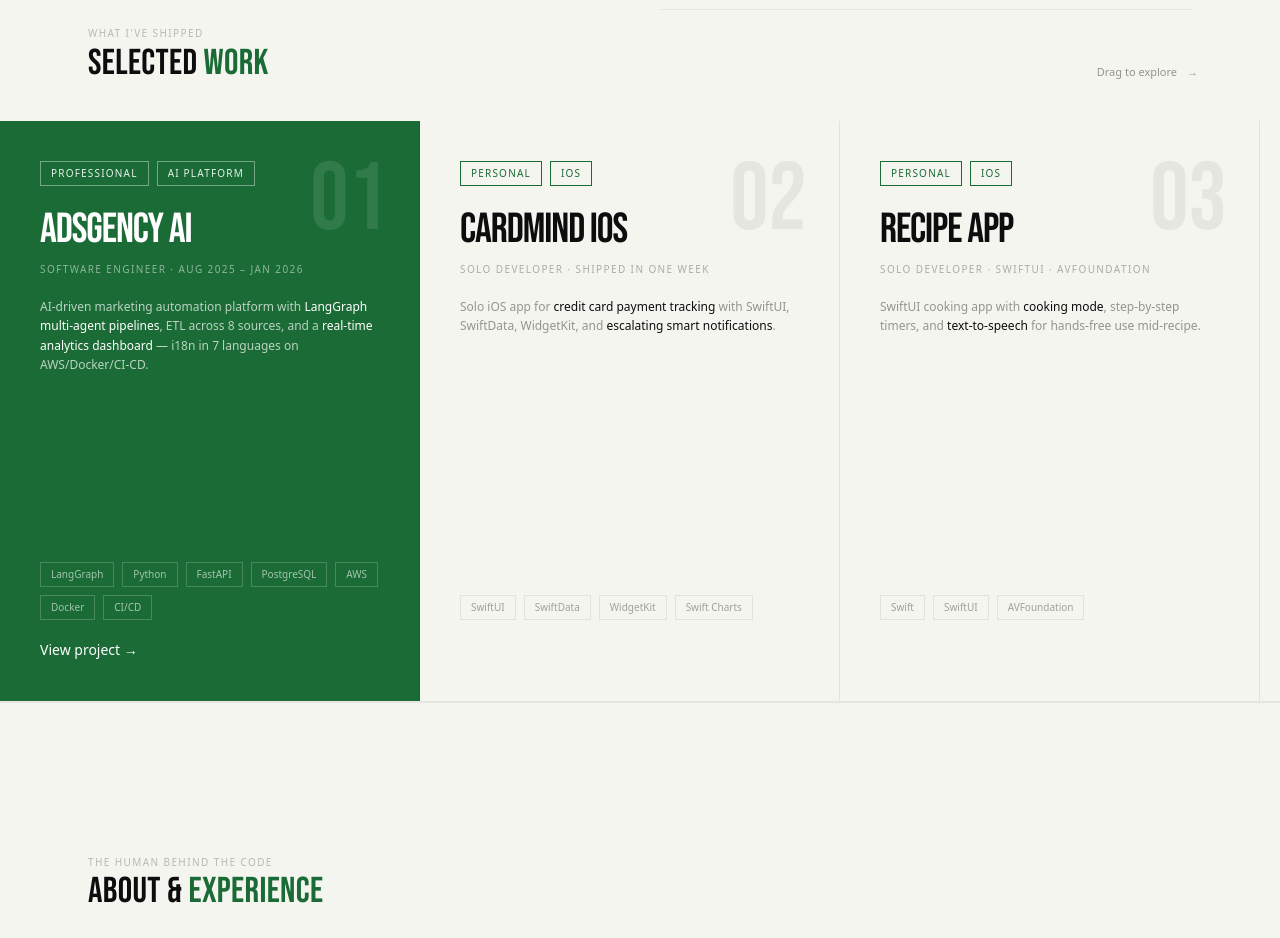
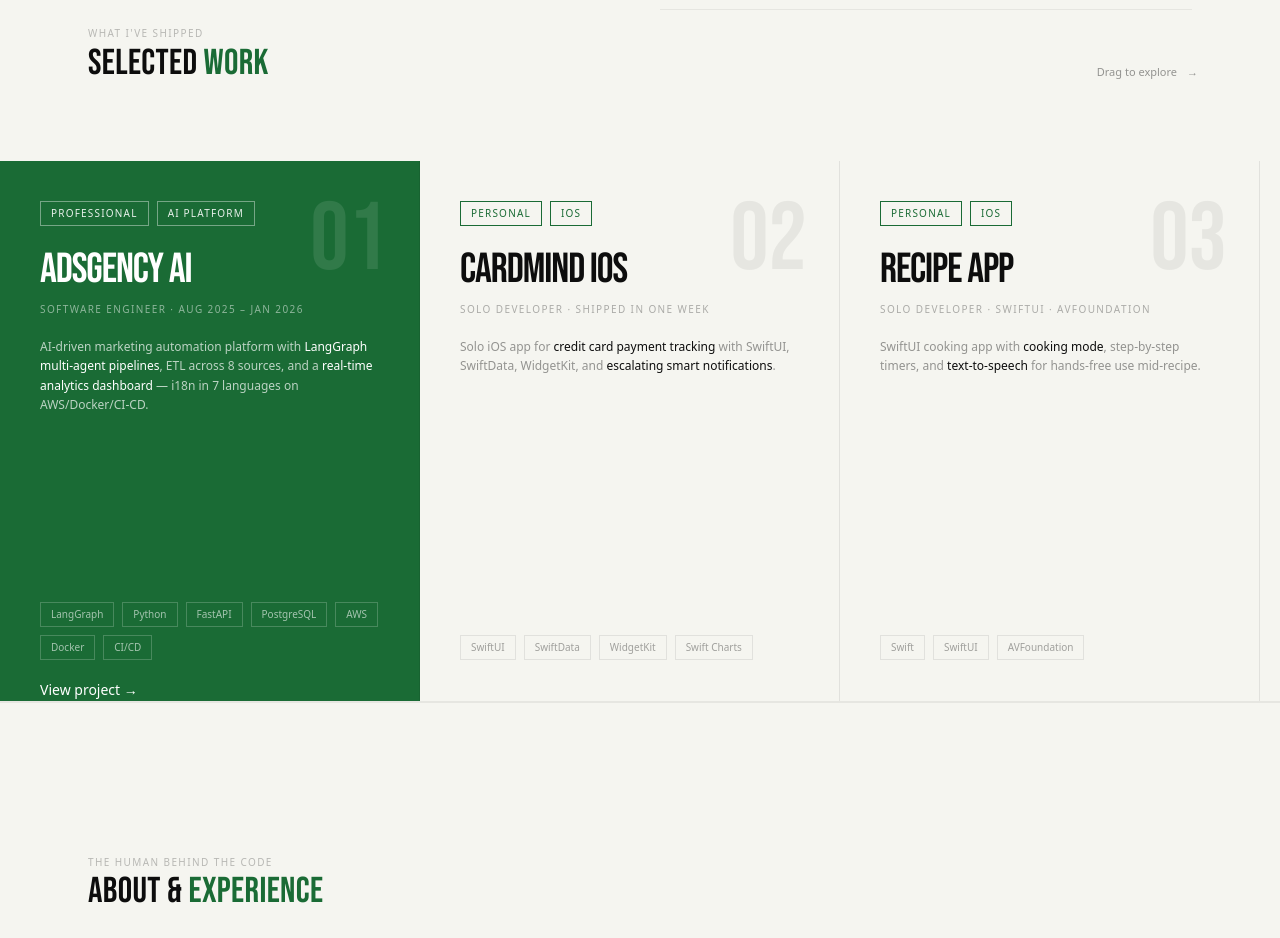
Before and after one commit to pankurik/pankurik_portfolio, a Next.js app: page / in a window 1280 px wide. Shown: the part 1040-1978 px from the top of the page. Built offline with nearby package versions, Linux system fonts and the light colour scheme; no server answers; the database is empty.

Commit message:
Stagger project cards on scroll reveal.
Apply scroll-hidden entrance with per-card delay index.

```diff
--- a/src/components/ProjectCard.tsx
+++ b/src/components/ProjectCard.tsx
@@ -21,11 +21,12 @@
   return (
     <article
       className={[
-        "project-card group relative flex w-[420px] h-[580px] shrink-0 snap-start flex-col justify-between border-r border-black/[0.08] p-10 transition-colors duration-300",
+        "project-card scroll-hidden scroll-from-bottom scroll-stagger-80 group relative flex w-[420px] h-[580px] shrink-0 snap-start flex-col justify-between border-r border-black/[0.08] p-10 transition-colors duration-300",
         featured
           ? "bg-[#1A6B35] hover:bg-[#145529]"
           : "bg-transparent hover:bg-white",
       ].join(" ")}
+      style={{ "--scroll-stagger-index": index } as React.CSSProperties}
     >
       <span
         className={[
```
